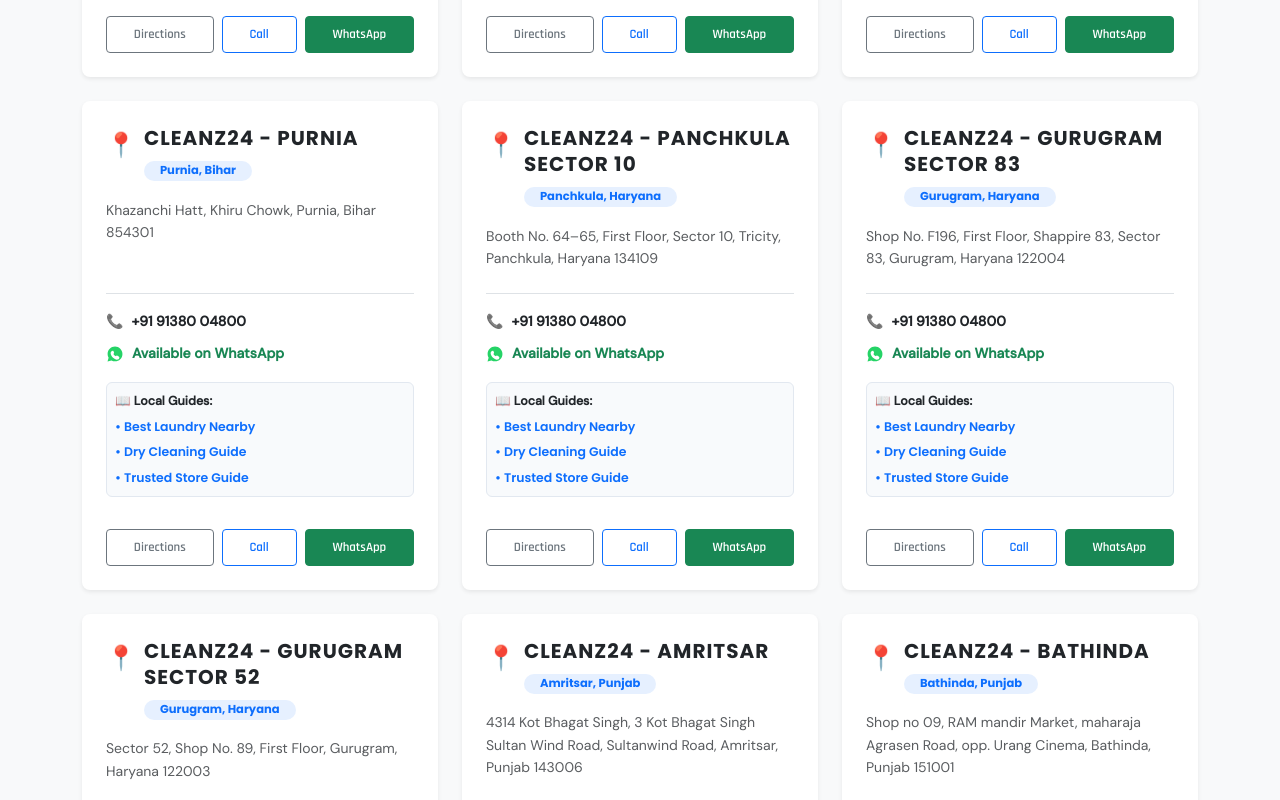
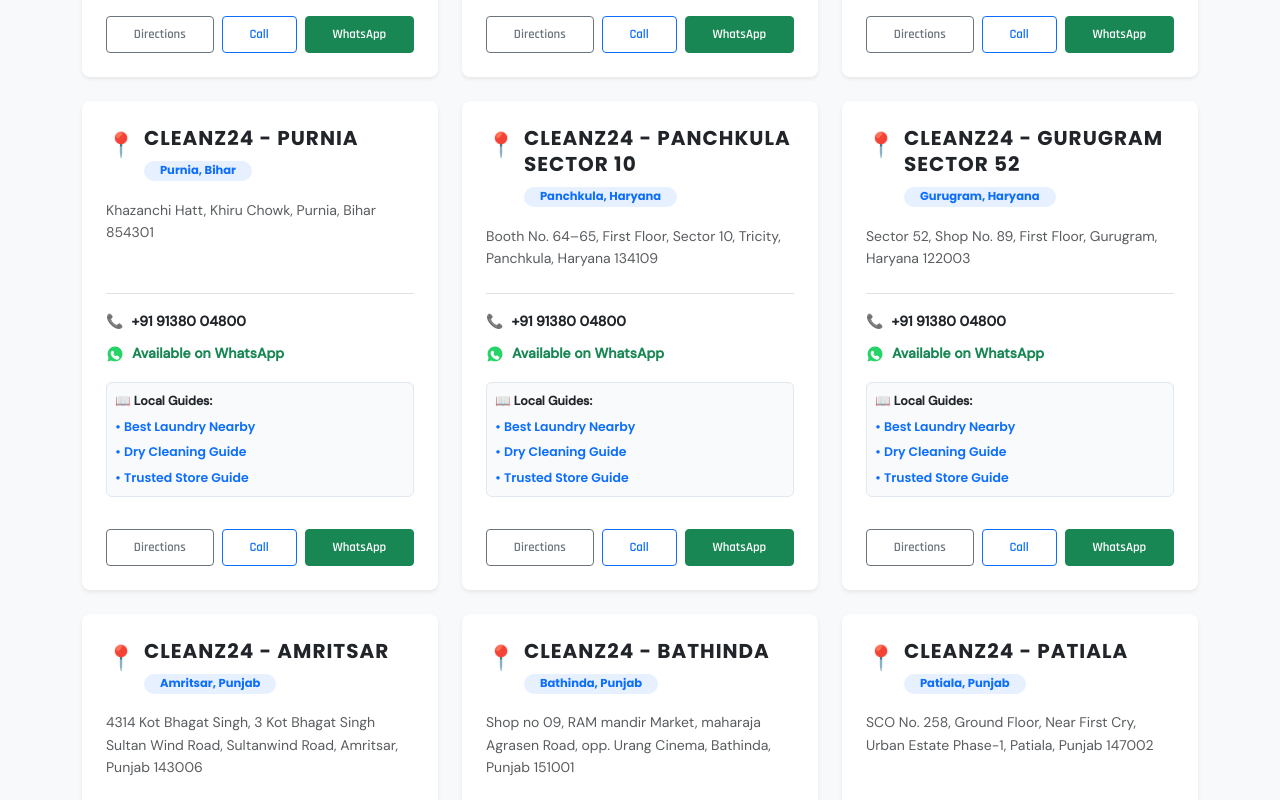
Before and after one commit to rishabrishu0001/Cleanz24_auto, a React (Vite) app in the folder CLeanz24_website/: page /laundry/stores in a window 1280 px wide. Shown: the part 2480-3280 px from the top of the page. Built offline with nearby package versions, Linux system fonts and the light colour scheme; no server answers; a web font is replaced by a local one.

Commit message:
Remove Gurugram Sector 83 and Ernakulam stores and filter options

```diff
--- a/CLeanz24_website/src/data.js
+++ b/CLeanz24_website/src/data.js
@@ -266,17 +266,6 @@
     state: 'Haryana',
     rating: 4.6,
     reviews: 42
-  },
-  {
-    id: 14,
-    name: 'Cleanz24 - Gurugram Sector 83',
-    address: 'Shop No. F196, First Floor, Shappire 83, Sector 83, Gurugram, Haryana 122004',
-    phone: '98733 33503',
-    whatsapp: '919873333503',
-    city: 'Gurugram',
-    state: 'Haryana',
-    rating: 4.7,
-    reviews: 53
   },
   {
     id: 15,
@@ -565,17 +554,6 @@
     state: 'Kerala',
     rating: 4.9,
     reviews: 143
-  },
-  {
-    id: 45,
-    name: 'Cleanz24 - Ernakulam (Kochi)',
-    address: 'St Francis Xavier Church Road, Katharikakadavu, Kaloor, Ernakulam, Kerala 682017',
-    phone: '9895127772',
-    whatsapp: '919895127772',
-    city: 'Ernakulam',
-    state: 'Kerala',
-    rating: 4.6,
-    reviews: 34
   },
   {
     id: 46,
--- a/CLeanz24_website/src/pages/laundry/LocationDetail.jsx
+++ b/CLeanz24_website/src/pages/laundry/LocationDetail.jsx
@@ -34,7 +34,7 @@
   'greater-noida': ['Swarn Nagari', 'Omega 1', 'Gamma 2', 'Beta 1', 'Alpha 2', 'Chi 5', 'Zeta 1', 'Knowledge Park III'],
   'greater-noida-west': ['Gaur City 1', 'Gaur City 2', 'Patwari', 'Shahberi', 'Sector 1', 'Sector 4', 'Sector 10', 'Sector 16'],
   'noida-extension': ['Nirala Aspire', 'Panchsheel Greens 2', 'Stella', 'Eco Village 1', 'Cherry County Area', 'Bisrakh'],
-  gurugram: ['Sector 83', 'Sector 82', 'Sector 84', 'DLF Phase 3', 'Sushant Lok 1', 'Sector 56', 'Golf Course Road', 'Sohna Road'],
+  gurugram: ['Sector 82', 'Sector 84', 'DLF Phase 3', 'Sushant Lok 1', 'Sector 56', 'Golf Course Road', 'Sohna Road'],
   delhi: ['Dwarka', 'Saket', 'Karol Bagh', 'Vasant Kunj', 'Greater Kailash', 'Preet Vihar', 'Pitampura', 'Janakpuri'],
   mumbai: ['Andheri West', 'Bandra West', 'Thane West', 'Alibag', 'Colaba', 'Borivali East', 'Juhu', 'Dadar'],
   pune: ['Koregaon Park', 'Kothrud', 'Hinjewadi', 'Viman Nagar', 'Hadapsar', 'Baner', 'Kalyani Nagar', 'Aundh'],
--- a/CLeanz24_website/src/pages/laundry/Stores.jsx
+++ b/CLeanz24_website/src/pages/laundry/Stores.jsx
@@ -11,7 +11,7 @@
   { state: 'Haryana', cities: ['Gurugram', 'Panchkula'] },
   { state: 'Himachal Pradesh', cities: ['Una'] },
   { state: 'Karnataka', cities: ['HSR Layout', 'Padmanabhanagar', 'Varthur Hobli'] },
-  { state: 'Kerala', cities: ['Ernakulam', 'Kannur', 'Kozhikode', 'Panoor', 'Parat', 'Trivandrum', 'Vaikom'] },
+  { state: 'Kerala', cities: ['Kannur', 'Kozhikode', 'Panoor', 'Parat', 'Trivandrum', 'Vaikom'] },
   { state: 'Madhya Pradesh', cities: ['Bhopal'] },
   { state: 'Maharashtra', cities: ['Alibag', 'Pune', 'Thane West'] },
   { state: 'Odisha', cities: ['Angul', 'Berhampur', 'Bomikhal', 'Chandrasekharpur', 'Jatni', 'Jeypore', 'Kharakhia'] },
```
